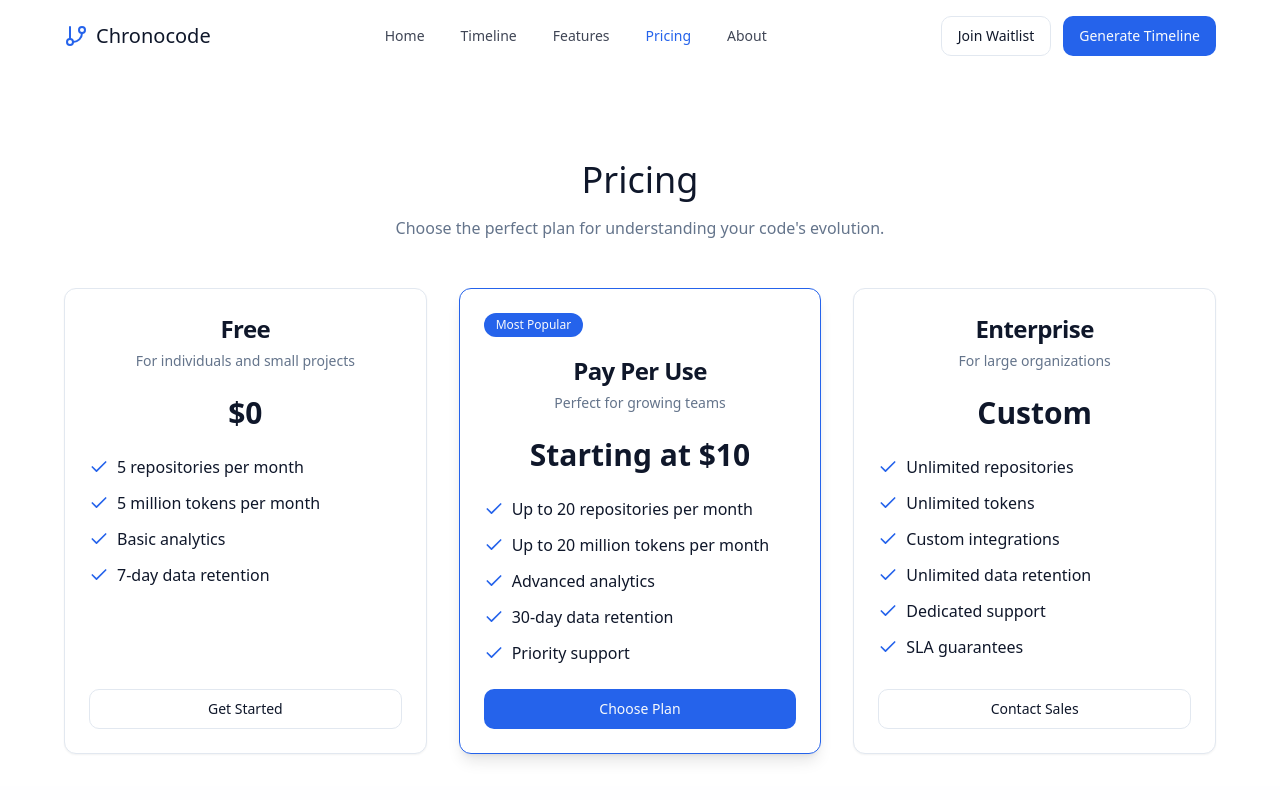
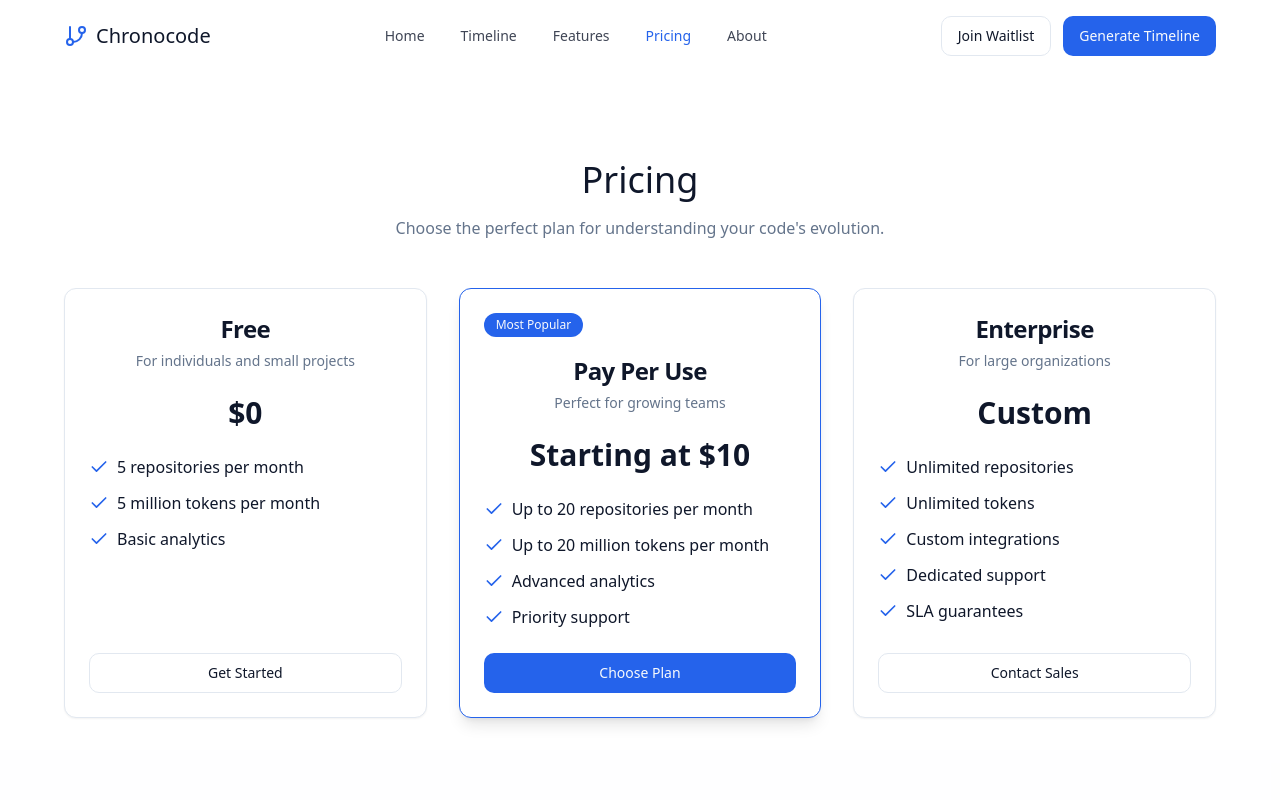
Before and after one commit to SneyX/chronocode-explainer-22, a React (Vite) app: page /pricing in a window 1280 px wide. Shown: the top 800 px of the page. Built offline with nearby package versions, Linux system fonts and the light colour scheme.

Commit message:
Remove data retention information
Removes the data retention details from the pricing page.

```diff
--- a/src/pages/Pricing.tsx
+++ b/src/pages/Pricing.tsx
@@ -1,4 +1,3 @@
-
 import Navbar from "@/components/Navbar";
 import Footer from "@/components/Footer";
 import { Button } from "@/components/ui/button";
@@ -74,8 +73,7 @@ const Pricing = () => {
                 features={[
                   "5 repositories per month",
                   "5 million tokens per month",
-                  "Basic analytics",
-                  "7-day data retention"
+                  "Basic analytics"
                 ]}
                 ctaText="Get Started"
               />
@@ -88,7 +86,6 @@ const Pricing = () => {
                   "Up to 20 repositories per month",
                   "Up to 20 million tokens per month",
                   "Advanced analytics",
-                  "30-day data retention",
                   "Priority support"
                 ]}
                 popular={true}
@@ -103,7 +100,6 @@ const Pricing = () => {
                   "Unlimited repositories",
                   "Unlimited tokens",
                   "Custom integrations",
-                  "Unlimited data retention",
                   "Dedicated support",
                   "SLA guarantees"
                 ]}
```
